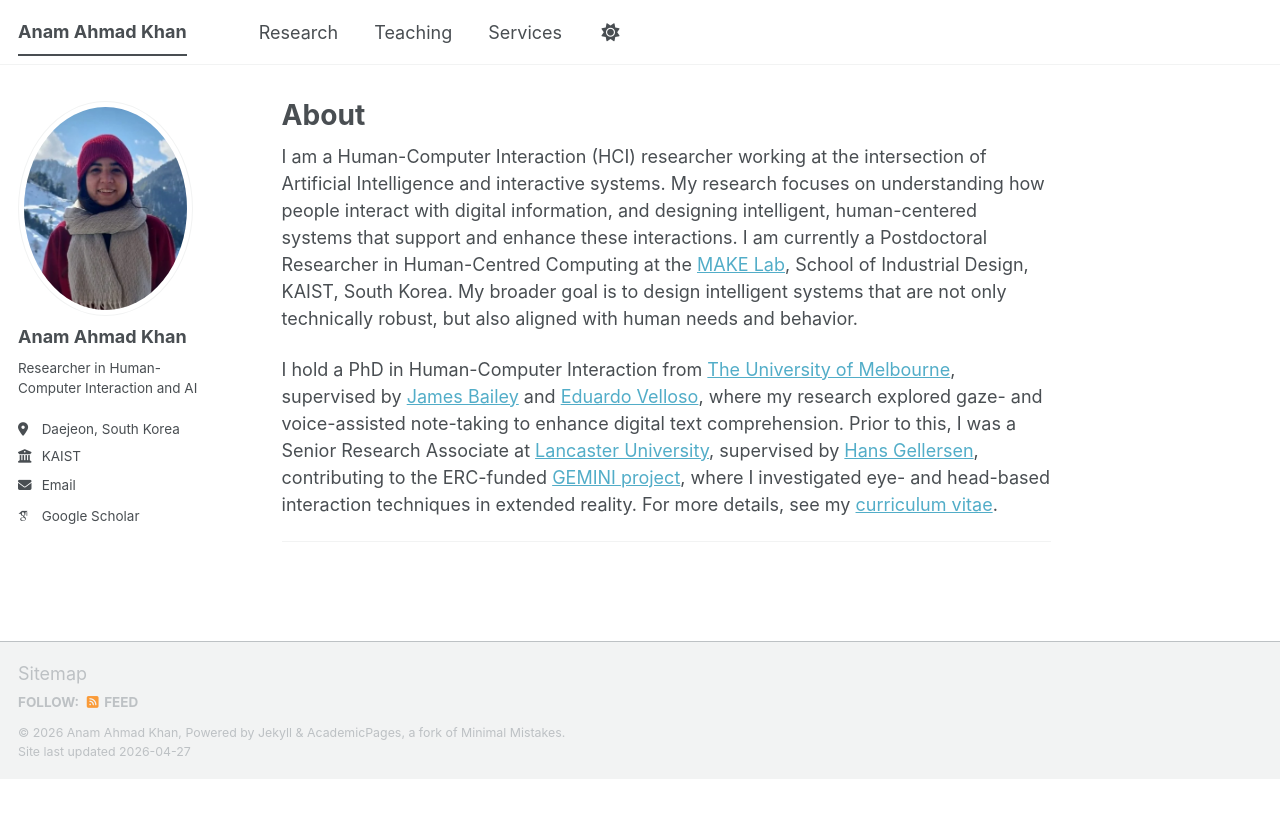
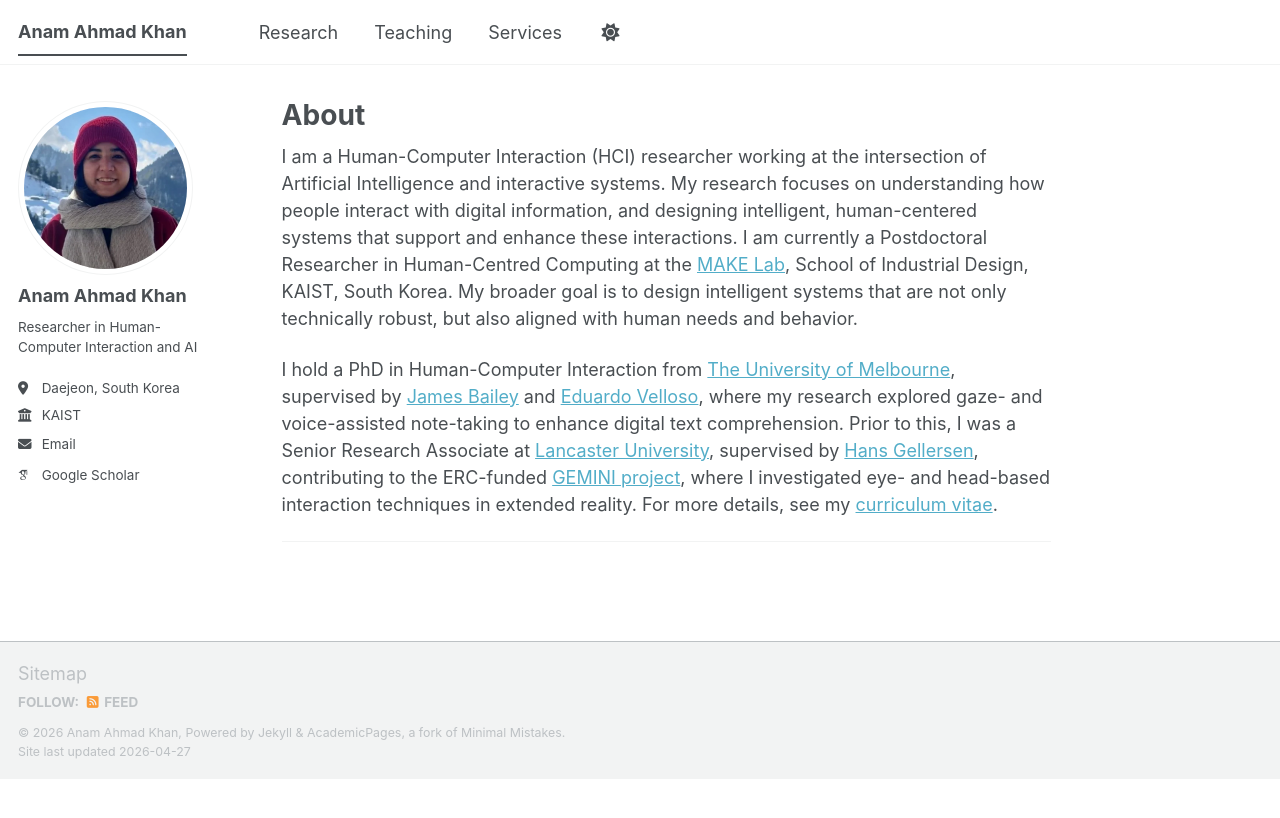
Before and after one commit to khananamahmad3-max/anamkhan.github.io, a Jekyll site: the page built from _pages/about.md, in a window 1280 px wide. Shown: the top 818 px of the page. Built offline with Jekyll 4.4.1, drawn with Linux system fonts in a browser that asks for light colours; some web fonts are replaced; a script bundle is joined from its source files by our own code; library files that are not in the unit come from our copies.

Commit message:
Update _config.yml

```diff
--- a/_config.yml
+++ b/_config.yml
@@ -22,7 +22,7 @@ repository               : "khananamahmad3-max/anamkhan.github.io"
 #               Additional customization can be done by editing /_includes/author-profile.html
 author:
   # Biographic information
-  avatar           : "image.PNG"
+  avatar           : "image1.PNG"
   name             : "Anam Ahmad Khan"
   pronouns         : # example: ""
   bio              : "Researcher in Human-Computer Interaction and AI"
```
